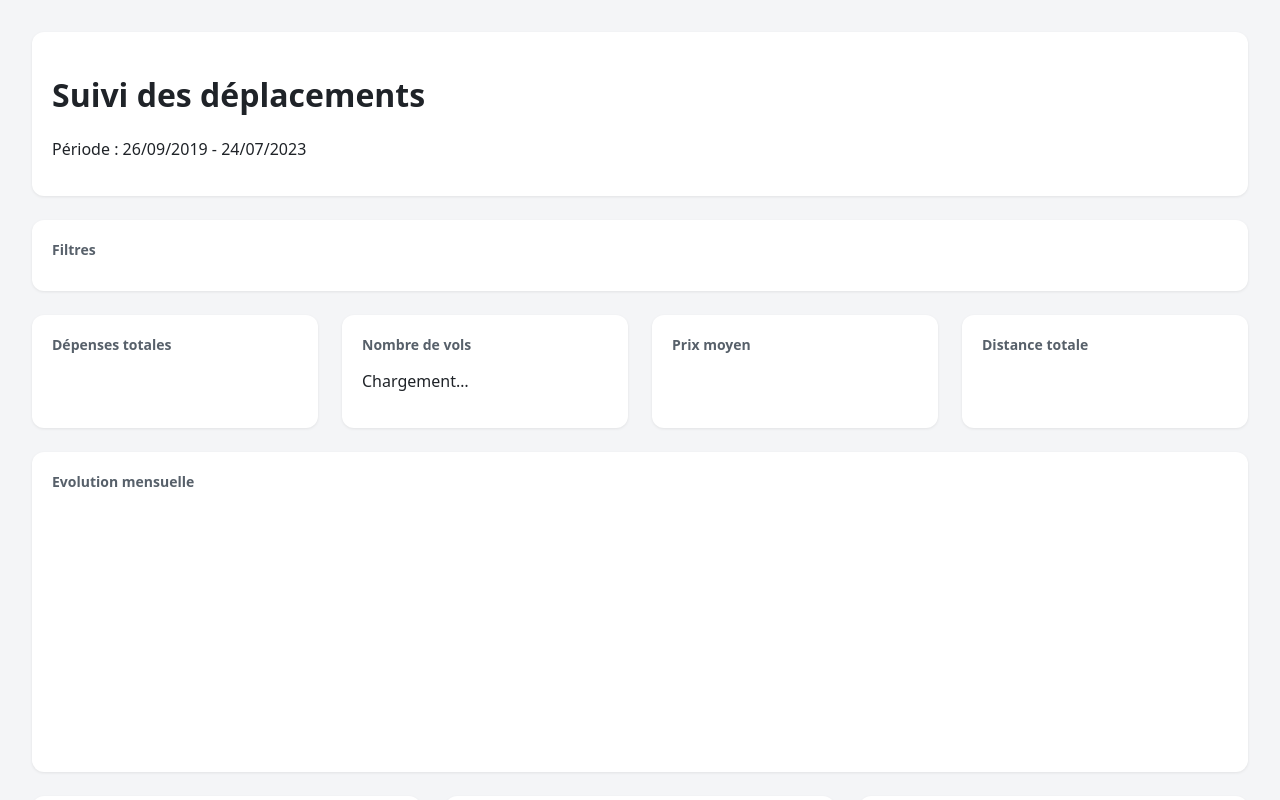
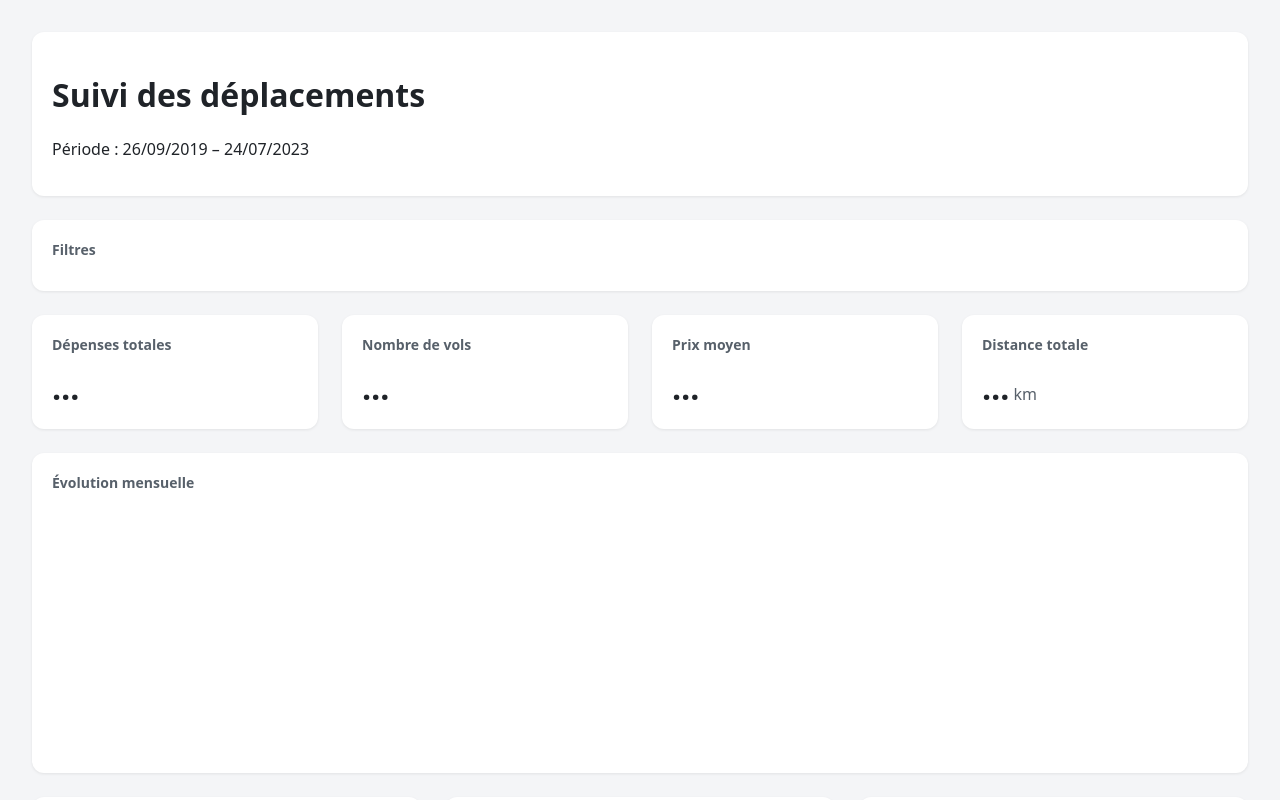
Before and after one commit to Loawsing73/aurendor_travel, a React (Vite) app: page / in a window 1280 px wide. Shown: the top 800 px of the page. Built offline with nearby package versions, Linux system fonts and the light colour scheme.

Commit message:
kpis displayed - useMemo

```diff
--- a/src/App.css
+++ b/src/App.css
@@ -61,3 +61,16 @@
     grid-column: span 6;
   }
 }
+
+.kpi-value {
+  margin: 0;
+  font-size: 2rem;
+  font-weight: 700;
+  font-variant-numeric: tabular-nums;
+}
+
+.kpi-unit {
+  font-size: 1rem;
+  font-weight: 400;
+  color: #57606a;
+}
--- a/src/App.tsx
+++ b/src/App.tsx
@@ -1,11 +1,17 @@
-import { useEffect, useState } from 'react'
+import { useEffect, useMemo, useState } from 'react'
 import { loadFlights } from './data/loadFlights'
+import { computeKpis } from './logic/aggregations'
+import KpiCard from './components/KpiCard'
 import type { Flight } from './types'
 import './App.css'
 
 type Status = 'loading' | 'ready' | 'error'
 
-const numberFormat = new Intl.NumberFormat('fr-BE')
+const integerFormat = new Intl.NumberFormat('fr-BE', { maximumFractionDigits: 0 })
+const compactFormat = new Intl.NumberFormat('fr-BE', {
+  notation: 'compact',
+  maximumFractionDigits: 1,
+})
 
 function App() {
   const [flights, setFlights] = useState<Flight[]>([])
@@ -32,36 +38,35 @@ function App() {
       cancelled = true
     }
   }, [])
+
+  const kpis = useMemo(() => computeKpis(flights), [flights])
+
+  const show = (formatted: string) => (status === 'ready' ? formatted : '…')
+
   return (
     <main>
       <div className="dashboard">
         <header className="block header">
           <h1>Suivi des déplacements</h1>
-          <p>Période : 26/09/2019 - 24/07/2023</p>
+          <p>Période : 26/09/2019 – 24/07/2023</p>
+          {status === 'error' && <p role="alert">Impossible de charger les données.</p>}
         </header>
 
         <section className="block filters">
           <h2>Filtres</h2>
         </section>
 
-        <article className="block kpi">
-          <h2>Dépenses totales</h2>
-        </article>
-        <article className="block kpi">
-          <h2>Nombre de vols</h2>
-          {status === 'loading' && <p>Chargement…</p>}
-          {status === 'error' && <p>Impossible de charger les données.</p>}
-          {status === 'ready' && <p>{numberFormat.format(flights.length)}</p>}
-        </article>
-        <article className="block kpi">
-          <h2>Prix moyen</h2>
-        </article>
-        <article className="block kpi">
-          <h2>Distance totale</h2>
-        </article>
+        <KpiCard label="Dépenses totales" value={show(compactFormat.format(kpis.totalSpend))} />
+        <KpiCard label="Nombre de vols" value={show(integerFormat.format(kpis.flightCount))} />
+        <KpiCard label="Prix moyen" value={show(integerFormat.format(kpis.averagePrice))} />
+        <KpiCard
+          label="Distance totale"
+          value={show(compactFormat.format(kpis.totalDistance))}
+          unit="km"
+        />
 
         <section className="block trend">
-          <h2>Evolution mensuelle</h2>
+          <h2>Évolution mensuelle</h2>
         </section>
         <section className="block chart">
           <h2>Répartition par type de vol</h2>
@@ -74,7 +79,7 @@ function App() {
         </section>
 
         <section className="block table">
-          <h2>Détails des vols</h2>
+          <h2>Détail des vols</h2>
         </section>
       </div>
     </main>
--- /dev/null
+++ b/src/components/KpiCard.tsx
@@ -0,0 +1,19 @@
+interface KpiCardProps {
+    label: string
+    value: string
+    unit?: string
+}
+
+function KpiCard({ label, value, unit }: KpiCardProps) {
+    return (
+        <article className="block kpi">
+            <h2>{label}</h2>
+            <p className="kpi-value">
+                {value}
+                {unit && <span className="kpi-unit"> {unit}</span>}
+            </p>
+        </article>
+    )
+}
+
+export default KpiCard
--- /dev/null
+++ b/src/logic/aggregations.tsx
@@ -0,0 +1,27 @@
+import type { Flight } from '../types.ts'
+
+export interface Kpis {
+    totalSpend: number
+    flightCount: number
+    averagePrice: number
+    totalDistance: number
+}
+
+export function computeKpis(flights: Flight[]) : Kpis {
+    let totalSpend = 0
+    let totalDistance = 0
+
+    for (const flight of flights) {
+        totalSpend += flight.price
+        totalDistance += flight.distance
+    }
+
+    const flightCount = flights.length
+
+    return {
+        totalSpend,
+        flightCount,
+        averagePrice: flightCount > 0 ? totalSpend / flightCount : 0,
+        totalDistance,
+    }
+}
```
